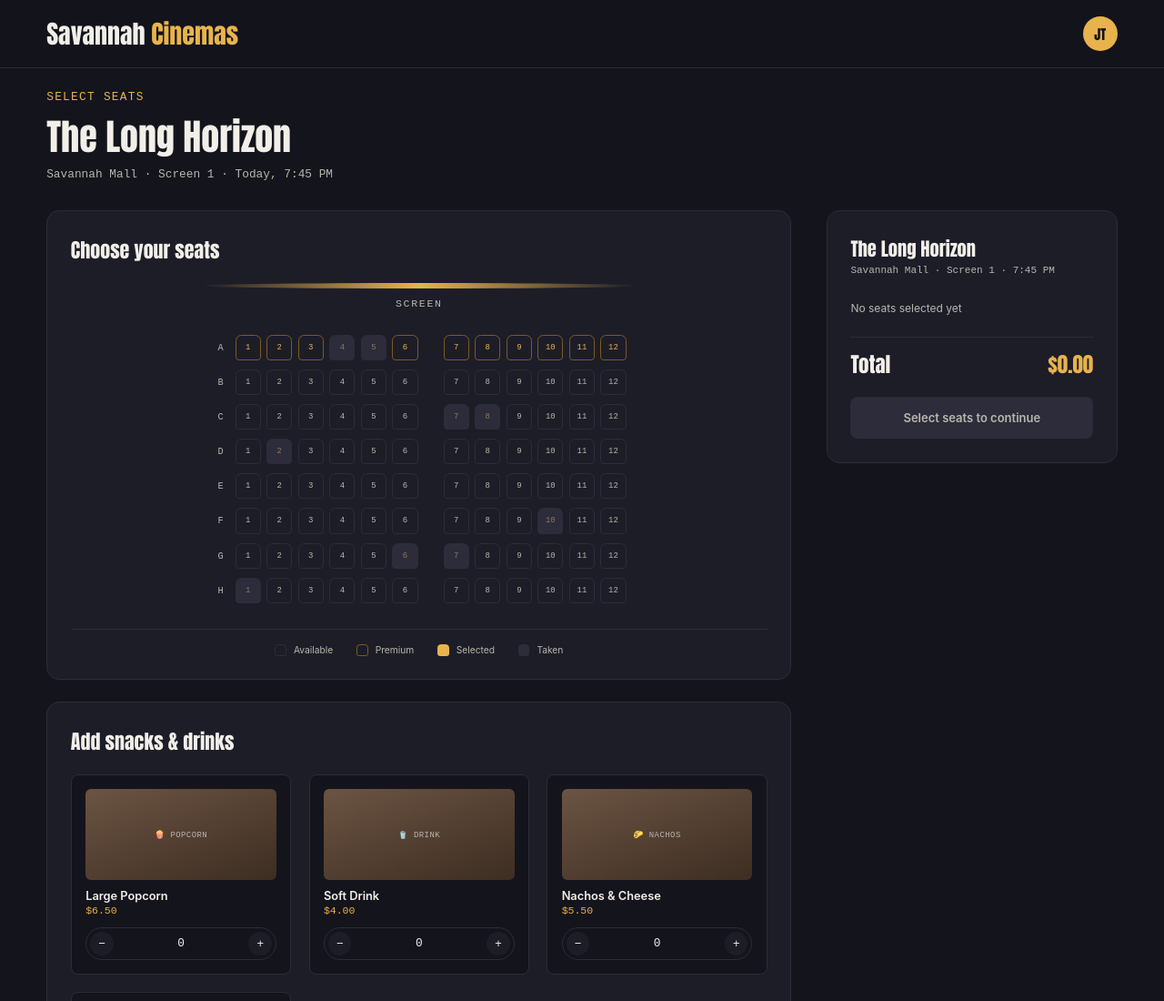
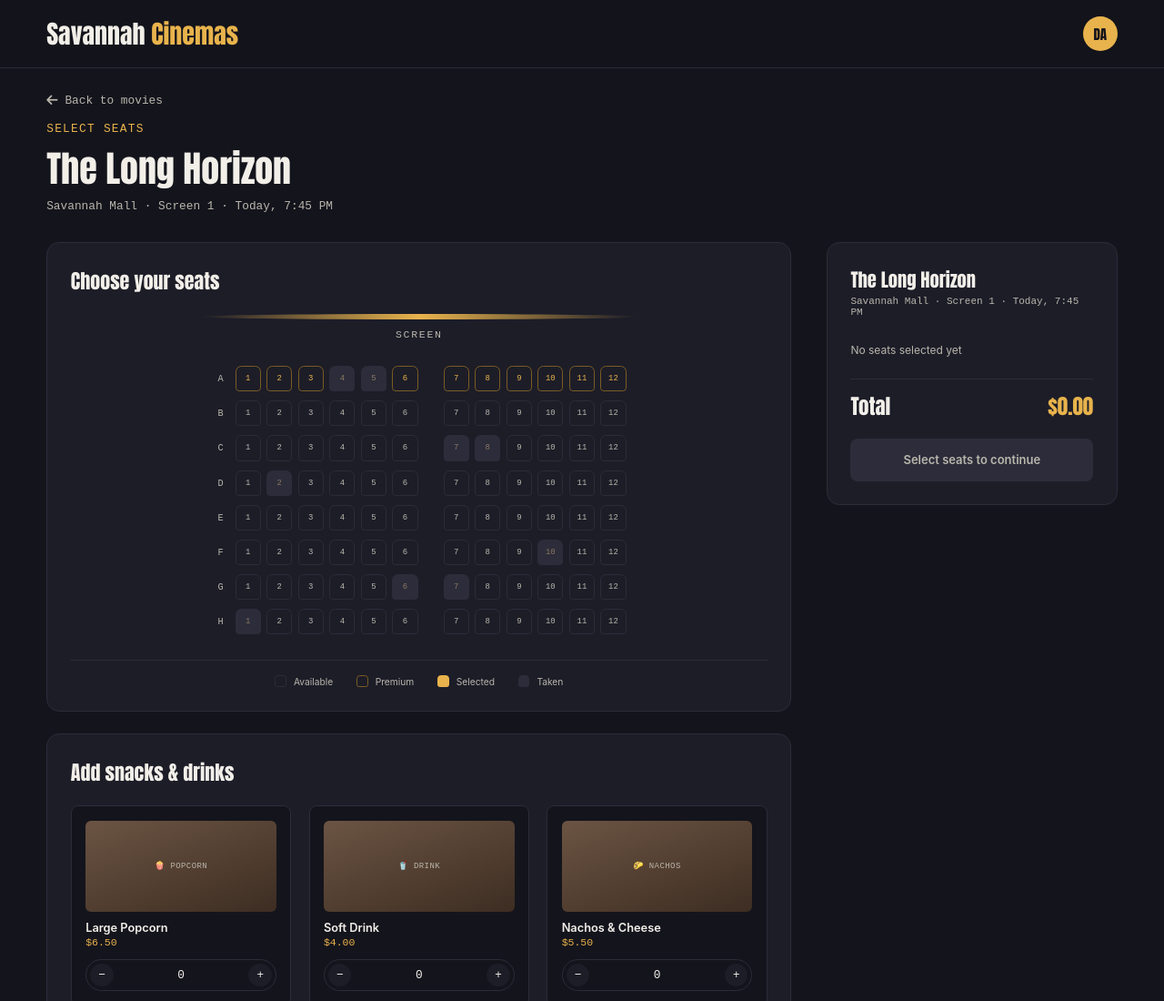
Before and after one commit to daniel-apexdev/Savannah-Cinemas, a plain HTML site: page booking.html in a window 1280 px wide. Shown: the top 1100 px of the page at 91% size. Drawn offline with Linux system fonts and the light colour scheme.

Commit message:
loaded films

```diff
--- a/booking.html
+++ b/booking.html
@@ -520,19 +520,57 @@
     border-radius:4px;
   }
 
+  /* ---------- BACK BUTTON ---------- */
+  .back-link {
+    display: inline-flex;
+    align-items: center;
+    gap: 8px;
+    color: var(--paper-dim);
+    text-decoration: none;
+    font-size: clamp(12px, 1vw, 14px);
+    font-family: var(--font-mono);
+    margin-bottom: 16px;
+    transition: 0.3s ease;
+  }
+
+  .back-link:hover {
+    color: var(--gold);
+  }
+
+  .back-link i {
+    font-size: 14px;
+  }
+
+  /* ---------- FILM BADGE ---------- */
+  .film-badge {
+    display: inline-block;
+    background: var(--ink-line);
+    padding: 2px 12px;
+    border-radius: 12px;
+    font-family: var(--font-mono);
+    font-size: clamp(10px, 0.8vw, 12px);
+    color: var(--paper-dim);
+    margin-right: 8px;
+  }
+
 </style>
+<!-- Font Awesome for back icon -->
+<link rel="stylesheet" href="https://cdnjs.cloudflare.com/ajax/libs/font-awesome/6.5.1/css/all.min.css">
 </head>
 <body>
 
   <div class="nav">
-    <div class="wordmark">Savannah <span>Cinemas</span></div>
-    <div class="avatar">JT</div>
+    <a href="index.html" class="wordmark">Savannah <span>Cinemas</span></a>
+    <div class="avatar">DA</div>
   </div>
 
   <div class="booking-header">
+    <a href="index.html" class="back-link">
+      <i class="fas fa-arrow-left"></i> Back to movies
+    </a>
     <p class="eyebrow">Select seats</p>
-    <h1>The Long Horizon</h1>
-    <p class="sub">Savannah Mall · Screen 1 · Today, 7:45 PM</p>
+    <h1 id="filmTitle">The Long Horizon</h1>
+    <p class="sub" id="filmDetails">Savannah Mall · Screen 1 · Today, 7:45 PM</p>
   </div>
 
   <div class="booking-layout">
@@ -611,8 +649,8 @@
     <!-- SIDEBAR SUMMARY -->
     <div class="booking-sidebar">
       <div class="panel">
-        <p class="summary-film">The Long Horizon</p>
-        <p class="summary-sub">Savannah Mall · Screen 1 · 7:45 PM</p>
+        <p class="summary-film" id="sidebarFilm">The Long Horizon</p>
+        <p class="summary-sub" id="sidebarDetails">Savannah Mall · Screen 1 · 7:45 PM</p>
 
         <ul class="summary-list" id="seatSummaryList">
           <li class="summary-empty">No seats selected yet</li>
@@ -631,14 +669,73 @@
   </div>
 
   <script>
-    var SEAT_PRICE_STANDARD = 9.00;
-    var SEAT_PRICE_PREMIUM  = 13.50;
+    // ============================================================
+    // GET FILM DATA FROM URL
+    // ============================================================
+
+    function getFilmFromURL() {
+      const urlParams = new URLSearchParams(window.location.search);
+      const filmParam = urlParams.get('film');
+
+      if (filmParam) {
+        try {
+          return JSON.parse(decodeURIComponent(filmParam));
+        } catch (e) {
+          console.error('Error parsing film data:', e);
+          return null;
+        }
+      }
+      return null;
+    }
+
+    // ============================================================
+    // LOAD FILM DATA
+    // ============================================================
+
+    const filmData = getFilmFromURL();
+
+    // Default film data if none passed from URL
+    const defaultFilm = {
+      filmTitle: 'The Long Horizon',
+      filmYear: '2024',
+      filmRating: 'PG-13',
+      filmDuration: '2h 18m',
+      cinema: 'Savannah Mall',
+      screen: 'Screen 1',
+      showtime: 'Today, 7:45 PM',
+      priceStandard: 9.00,
+      pricePremium: 13.50
+    };
+
+    const currentFilm = filmData || defaultFilm;
+
+    // Update UI with film data
+    document.getElementById('filmTitle').textContent = currentFilm.filmTitle;
+    document.getElementById('filmDetails').textContent =
+      `${currentFilm.cinema} · ${currentFilm.screen} · ${currentFilm.showtime}`;
+    document.getElementById('sidebarFilm').textContent = currentFilm.filmTitle;
+    document.getElementById('sidebarDetails').textContent =
+      `${currentFilm.cinema} · ${currentFilm.screen} · ${currentFilm.showtime}`;
+
+    // Update page title
+    document.title = `Savannah Cinemas — ${currentFilm.filmTitle}`;
+
+    // ============================================================
+    // SEAT CONFIGURATION
+    // ============================================================
+
+    var SEAT_PRICE_STANDARD = currentFilm.priceStandard || 9.00;
+    var SEAT_PRICE_PREMIUM = currentFilm.pricePremium || 13.50;
 
     var rows = ['A','B','C','D','E','F','G','H'];
     var takenSeats = ['A4','A5','C7','C8','D2','F10','G6','G7','H1'];
 
     var seatMap = document.getElementById('seatMap');
     var selectedSeats = {};
+
+    // ============================================================
+    // BUILD SEAT MAP
+    // ============================================================
 
     rows.forEach(function(rowLetter){
       var rowEl = document.createElement('div');
@@ -685,6 +782,10 @@
       seatMap.appendChild(rowEl);
     });
 
+    // ============================================================
+    // SNACK QUANTITY HANDLERS
+    // ============================================================
+
     var snackQuantities = {};
 
     document.querySelectorAll('.snack-card').forEach(function(card){
@@ -708,6 +809,10 @@
         updateSummary();
       });
     });
+
+    // ============================================================
+    // UPDATE SUMMARY
+    // ============================================================
 
     function updateSummary(){
       var seatList = document.getElementById('seatSummaryList');
@@ -753,9 +858,15 @@
       }
     }
 
+    // ============================================================
+    // PAYMENT BUTTON
+    // ============================================================
+
     document.getElementById('payBtn').addEventListener('click', function(){
       if (this.disabled) return;
-      alert('Proceeding to payment with ' + Object.keys(selectedSeats).length + ' seat(s) and total ' + document.getElementById('grandTotal').textContent);
+      alert('Proceeding to payment for "' + currentFilm.filmTitle + '" with ' +
+            Object.keys(selectedSeats).length + ' seat(s) and total ' +
+            document.getElementById('grandTotal').textContent);
     });
   </script>
 
```
